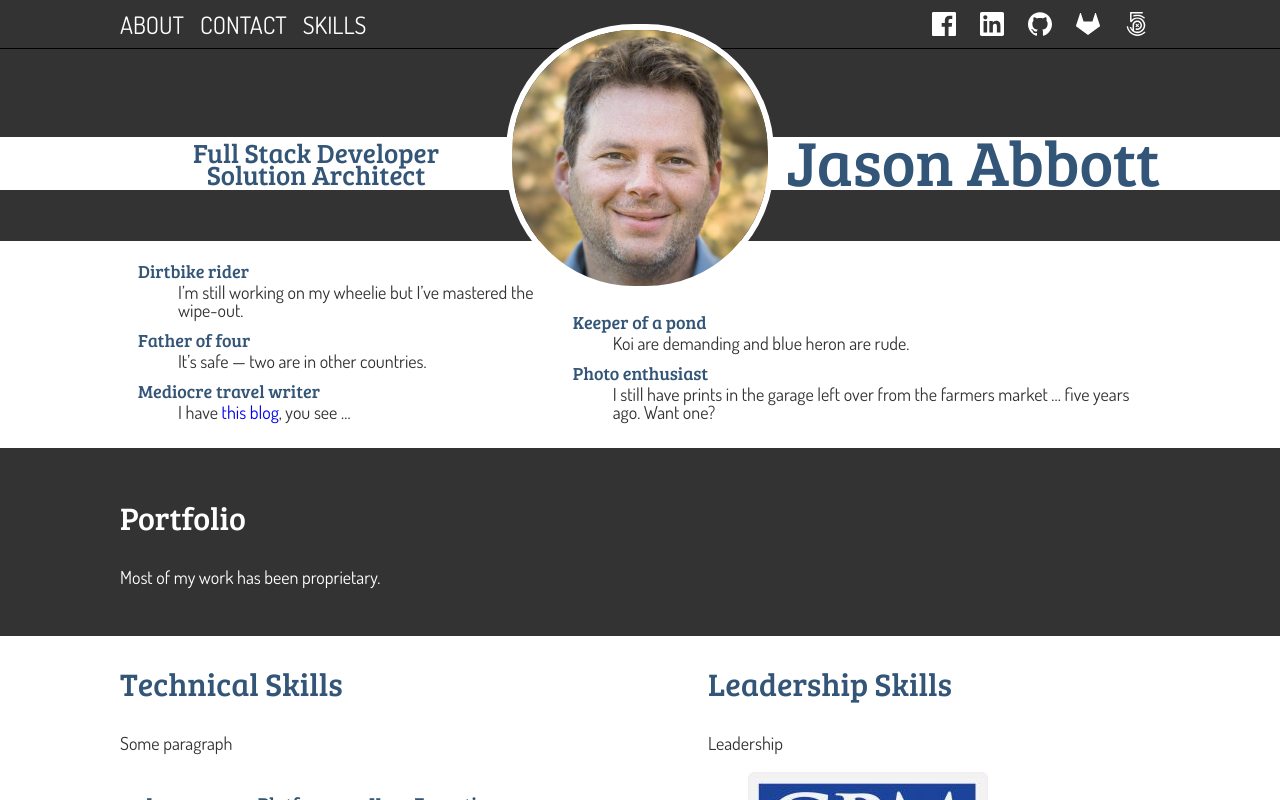
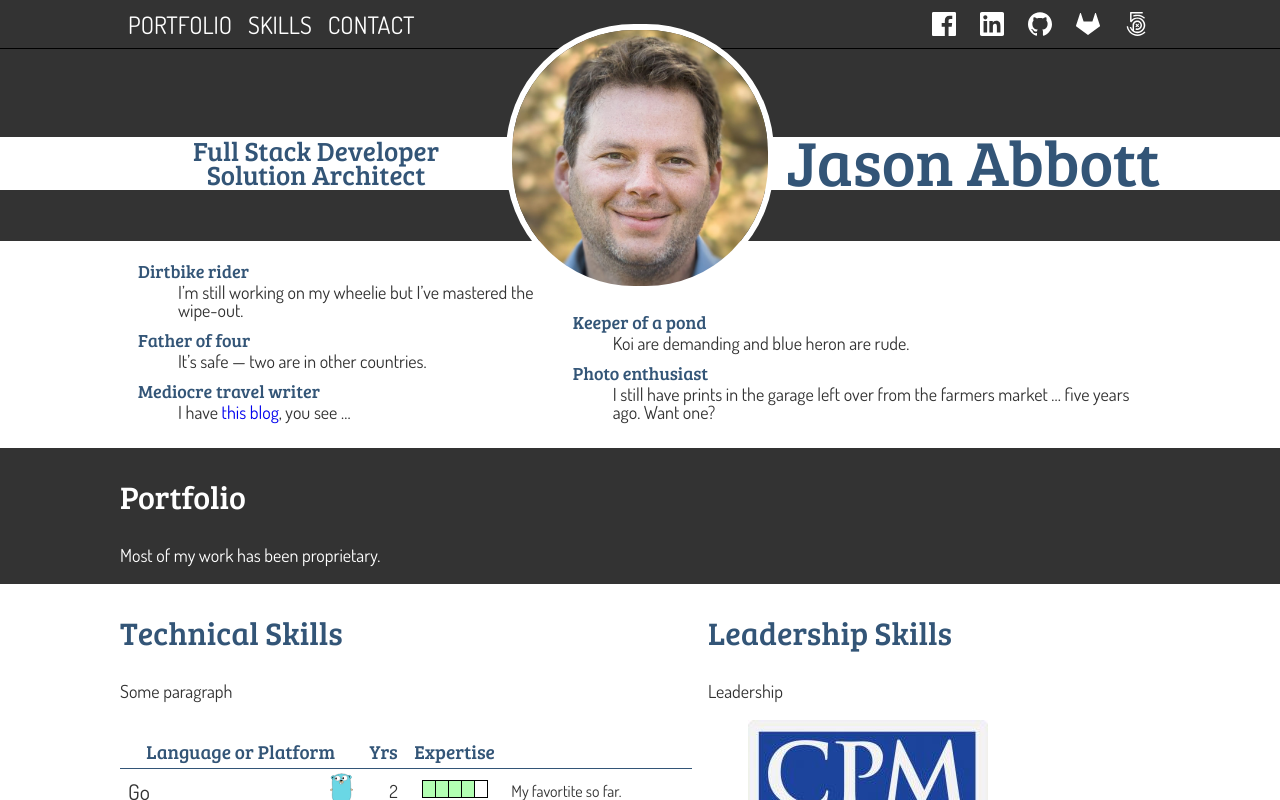
Before and after one commit to Jason-Abbott/Jason-Abbott.github.io, a React app: page / in a window 1280 px wide. Shown: the top 800 px of the page. Built offline with nearby package versions, Linux system fonts and the light colour scheme.

Commit message:
layout tweaks

```diff
--- a/src/app.scss
+++ b/src/app.scss
@@ -69,7 +69,6 @@ h1, h2, h3, h4, h5 {
       h1, h2 {
          margin: 0;
          padding: 0;
-         line-height: 1.4rem;
          flex-grow: 2;
          width: 50%;
       }
@@ -82,8 +81,9 @@ h1, h2, h3, h4, h5 {
       }
 
       h2 {
+         line-height: 1.5rem;
          text-align: center;
-         margin-top: 0.3rem;
+         margin-top: 0.1rem;
          margin-right: $faceSize / 2;
       }
 
--- a/src/data.tsx
+++ b/src/data.tsx
@@ -5,6 +5,8 @@ import { decode } from "./util";
 
 // weak secret
 const email = "znvygb:wbo@genvyvzntr.pbz";
+
+export const resumeURL = "";
 
 export const platforms:Link[] = [
    { name: "facebook", url: "www.facebook.com/jason.e.abbott" },
@@ -15,9 +17,9 @@ export const platforms:Link[] = [
 ];
 
 export const pageLinks:Link[] = [
-   { name: "About", url: "#about" },
-   { name: "Contact", url: email }, //decode(email) },
-   { name: "Skills", url: "#skills" }
+   { name: "Portfolio", url: "#portfolio" },
+   { name: "Skills", url: "#skills" },
+   { name: "Contact", url: decode(email) }
 ];
 
 export const about:Item[] = [
--- a/src/navbar.scss
+++ b/src/navbar.scss
@@ -1,9 +1,10 @@
 @import "brands";
 @import "config";
 
-nav.top {
+section.navbar {
    height: $navbarHeight;
    background-color: $backgroundColor;
+   margin: 0;
 
    .content {
       display: flex;
@@ -13,41 +14,34 @@ nav.top {
       height: 100%;
    }
 
+   nav {
+      display: flex;
+      flex-direction: row;
+      align-items: center;
+      height: 100%;
+
+      &.menu {
          a {
+            display: block;
             color: #fff;
+            font-size: 1.5rem;
+            padding: 0.5rem;
             text-decoration: none;
+            text-transform: uppercase;
 
             &:hover {
-         color: $lightColor;
-         text-decoration: underline;
+               background-color: $titleColor;
             }
          }
 
-   #platforms {
-      display: flex;
-      flex-direction: row;
-      align-items: center;
+      }
 
+      &.platforms {
          img {
             display: block;
             height: $navbarHeight / 2;
             padding: $navbarHeight / 4;
          }
       }
-
-   ul {
-      list-style: none;
-      margin: 0;
-      padding: 0;
-      display: flex;
-      flex-direction: row;
-
-      >li {
-         font-size: 1.5rem;
-         text-transform: uppercase;
-         margin-right: 1rem;
-      }
-
-      @include tablet { margin-left: 1rem; }
    }
 }
--- a/src/navbar.tsx
+++ b/src/navbar.tsx
@@ -1,6 +1,6 @@
 import "./navbar.scss";
 import * as React from "react";
-import Content from "./content";
+import Section from "./section";
 
 export interface Link {
    name:string;
@@ -12,17 +12,15 @@ export interface Props {
    pageLinks:Link[];
 }
 
-export const Navbar = (props:Props) => <nav className="top"><Content>
-   <ul>
-   { props.pageLinks.map(l =>
-      <li><a href={l.url}>{l.name}</a></li>
-   )}
-   </ul>
-   <div id="platforms">
+export const Navbar = (props:Props) => <Section className="navbar">
+   <nav className="menu">
+   { props.pageLinks.map(l => <a href={l.url}>{l.name}</a>)}
+   </nav>
+   <nav className="platforms">
    { props.platforms.map(p =>
       <a href={`https://${p.url}`}><img src={`./img/${p.name}.svg`} className={p.name}/></a>
    )}
-   </div>
-</Content></nav>;
+   </nav>
+</Section>;
 
 export default Navbar;
--- a/src/section.scss
+++ b/src/section.scss
@@ -3,7 +3,7 @@
 
 section {
    background-color: #fff;
-   margin-bottom: 3rem;
+   margin-bottom: 1rem;
    color: $backgroundColor;
 
    h1 { font-size: 2rem; }
@@ -16,4 +16,9 @@ section {
          color: #fff;
       }
    }
+
+   @include tablet {
+      margin-left: 1rem;
+      margin-right: 1rem;
+   }
 }
--- a/src/skills.scss
+++ b/src/skills.scss
@@ -42,11 +42,15 @@ section.skills .content {
             }
 
             td {
+               vertical-align: middle;
+
                &.name {
+                  >div {
                      display: flex;
                      flex-direction: row;
                      justify-content: space-between;
                      align-items: center;
+                     height: 100%;
 
                      p {
                         display: block;
@@ -56,16 +60,15 @@ section.skills .content {
                         margin: 0;
                      }
 
-                  >div {
-                     img {
+                     >div img {
                         height: 2rem;
                         margin-left: 0.5rem;
-                     }
                      }
 
                      @include phone {
                         p { font-size: 1rem; }
                         img { height: 1rem; }
+                     }
                   }
                }
                &.years { text-align: right; }
--- a/src/skills.tsx
+++ b/src/skills.tsx
@@ -29,8 +29,10 @@ export const Skills = (props:Props) => <Section className="skills">
       { props.skills.map(s =>
          <tr>
             <td className="name">
-               <p>{s.name}</p>
-               <div>{s.icons.map(i => <img src={"./img/" + i}/>)}</div>
+               <div>
+                  <p>{s.name}</p>
+                  <div>{s.icons.map(i => <img src={"./img/" + i}/>)}</div>
+               </div>
             </td>
             <td className="years">{s.years}</td>
             <td className="level">
```
Also changed, not shown: app.css, app.js, 1 other file (tests, documents, lock files or other folders). Lines whose indentation alone changed are shown as unchanged.
